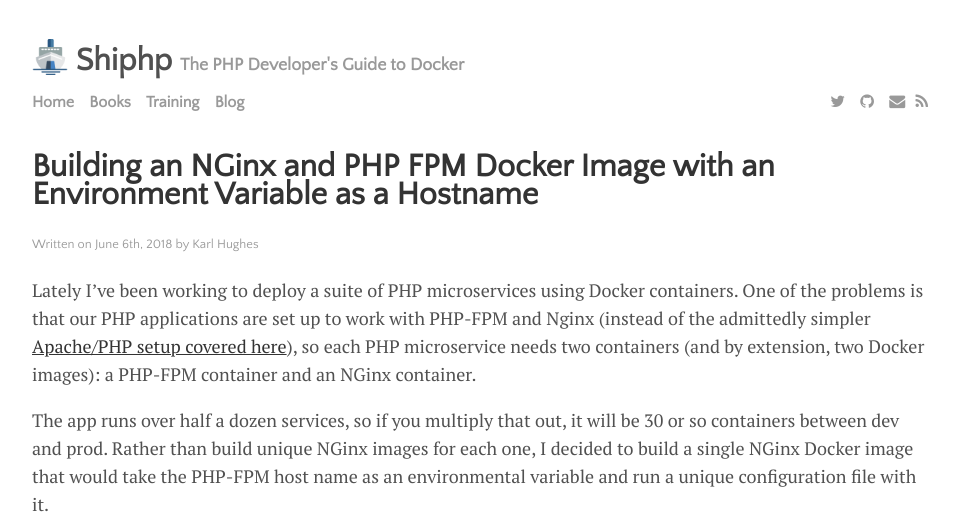
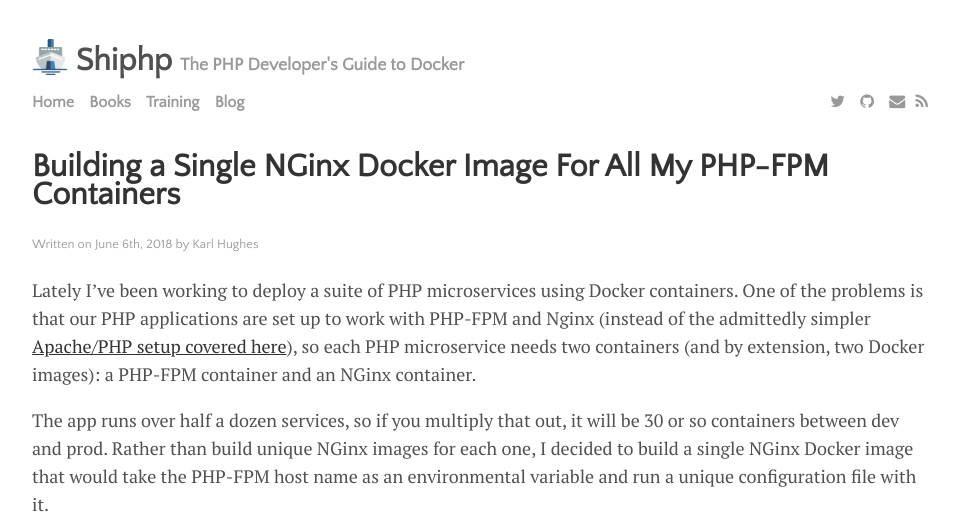
Before and after one commit to shiphp/site, a Jekyll site: the page built from _posts/2018-06-06-nginx-php-fpm-with-env.md, in a window 1280 px wide and 900 px high, cut to the strip 0-512 px from the top of the window. Shown: the whole strip, without its empty margins (160-1119 px from the left). Built offline with Jekyll 4.4.1, drawn with Linux system fonts in a browser that asks for light colours; nearby versions of some CDN libraries.

Commit message:
Updating title

```diff
--- a/_posts/2018-06-06-nginx-php-fpm-with-env.md
+++ b/_posts/2018-06-06-nginx-php-fpm-with-env.md
@@ -1,6 +1,6 @@
 ---
 layout: post
-title: "Building an NGinx and PHP FPM Docker Image with an Environment Variable as a Hostname"
+title: "Building a Single NGinx Docker Image For All My PHP-FPM Containers"
 author: "Karl Hughes"
 categories: [tutorials]
 tags: [nginx,php-fpm,docker,env]
```
